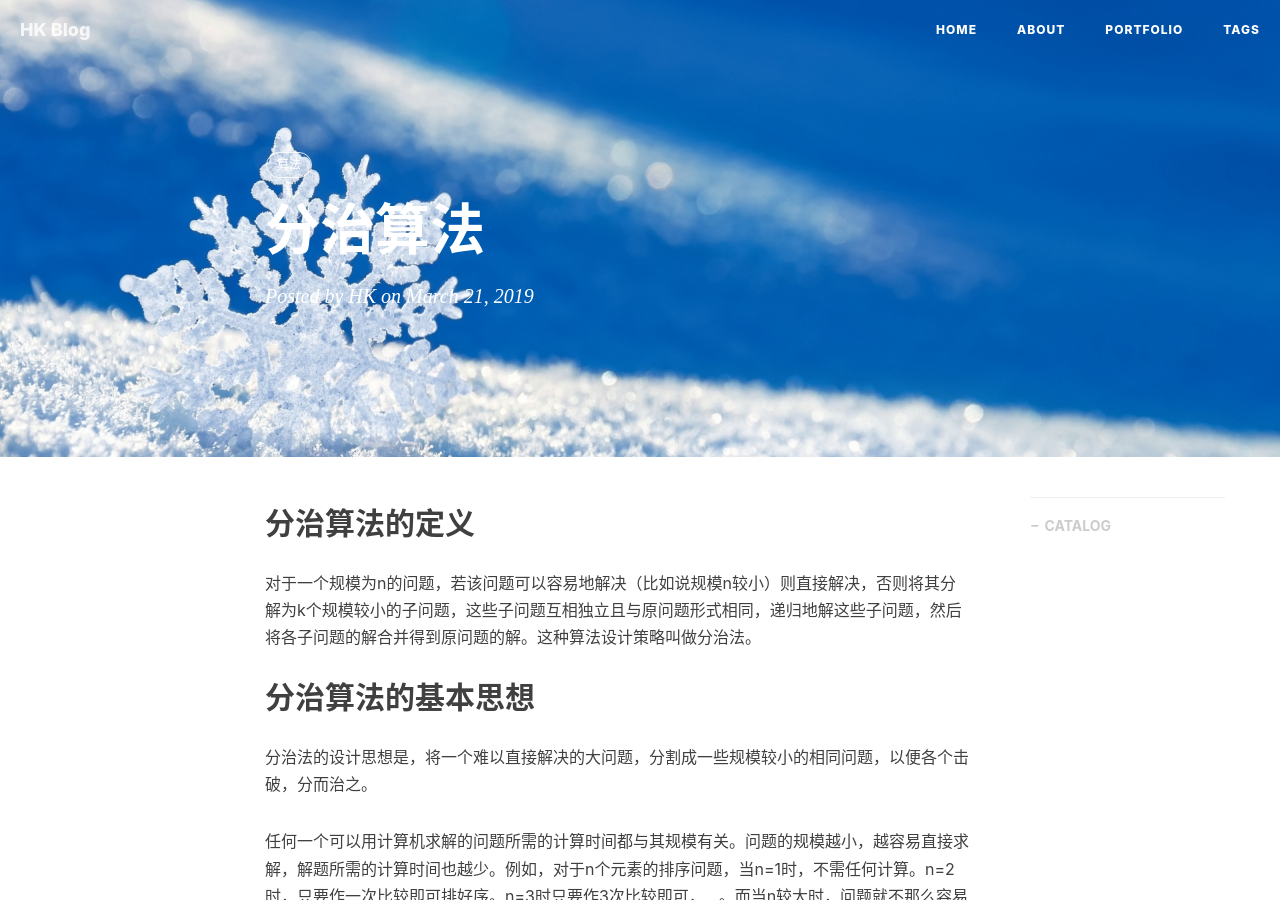
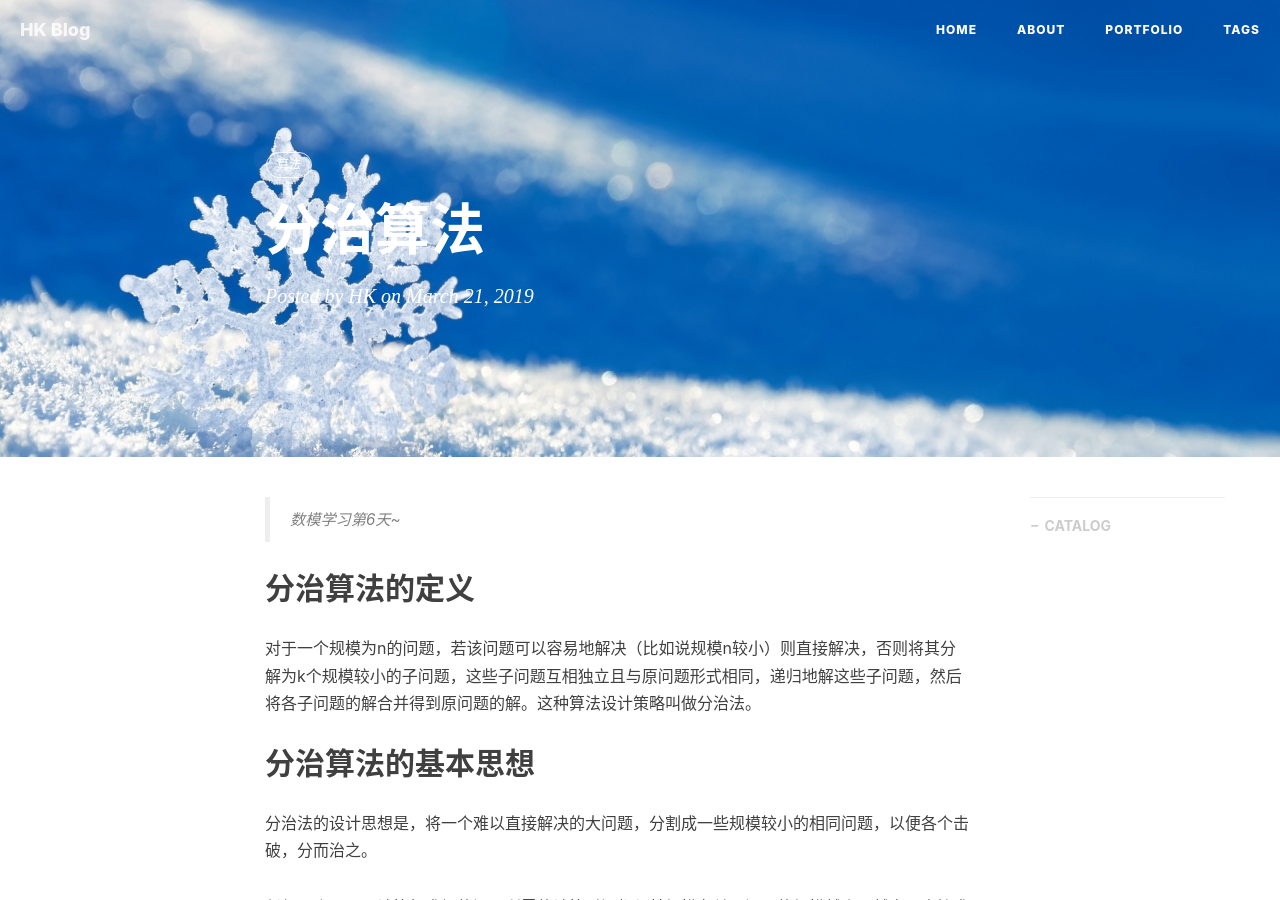
Before and after one commit to Hkaren78/Hkaren78.github.io, a Jekyll site: the page built from _posts/2019-03-21-fenzhisuanfa.md, in a window 1280 px wide and 900 px high. Built offline with Jekyll 4.4.1, drawn with Linux system fonts in a browser that asks for light colours; nearby versions of some CDN libraries; comment, search, counter and statistics services are not loaded.

Commit message:
Update 2019-03-21-fenzhisuanfa.md

```diff
--- a/_posts/2019-03-21-fenzhisuanfa.md
+++ b/_posts/2019-03-21-fenzhisuanfa.md
@@ -9,6 +9,8 @@ catalog: true
 tags:
     - 算法
 ---
+
+> 数模学习第6天~
 
 ## 分治算法的定义
 
```
